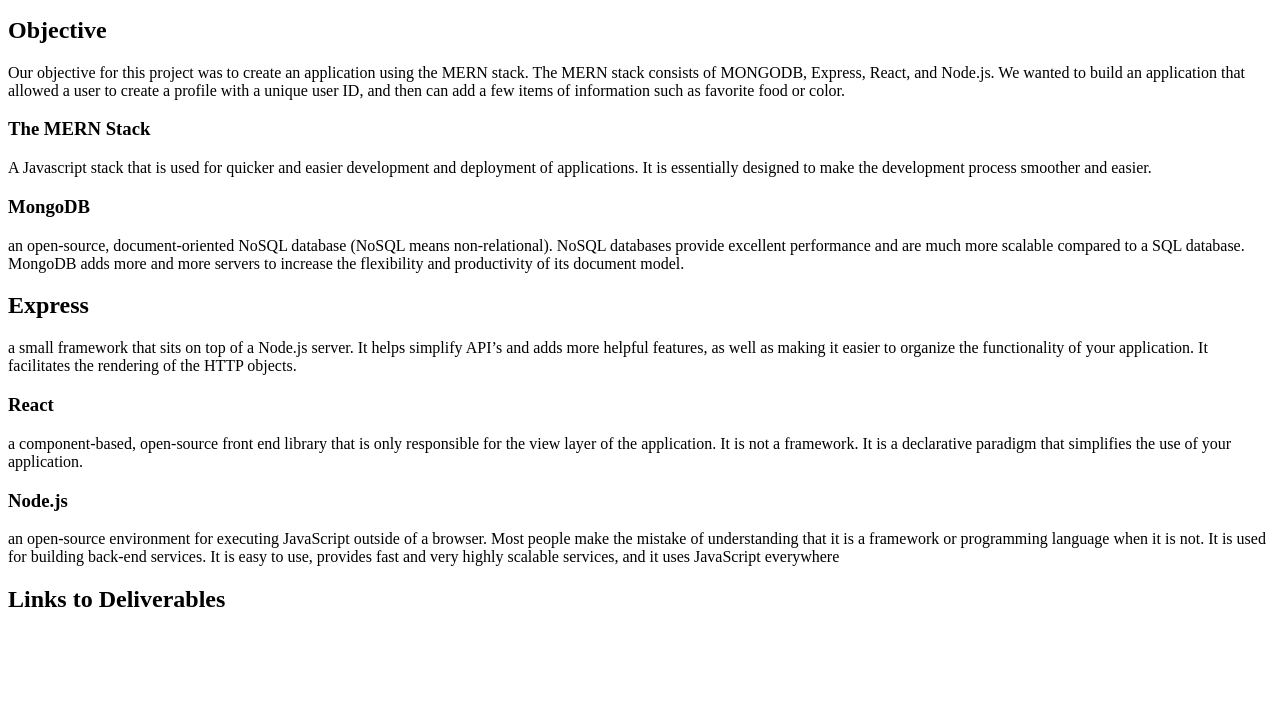
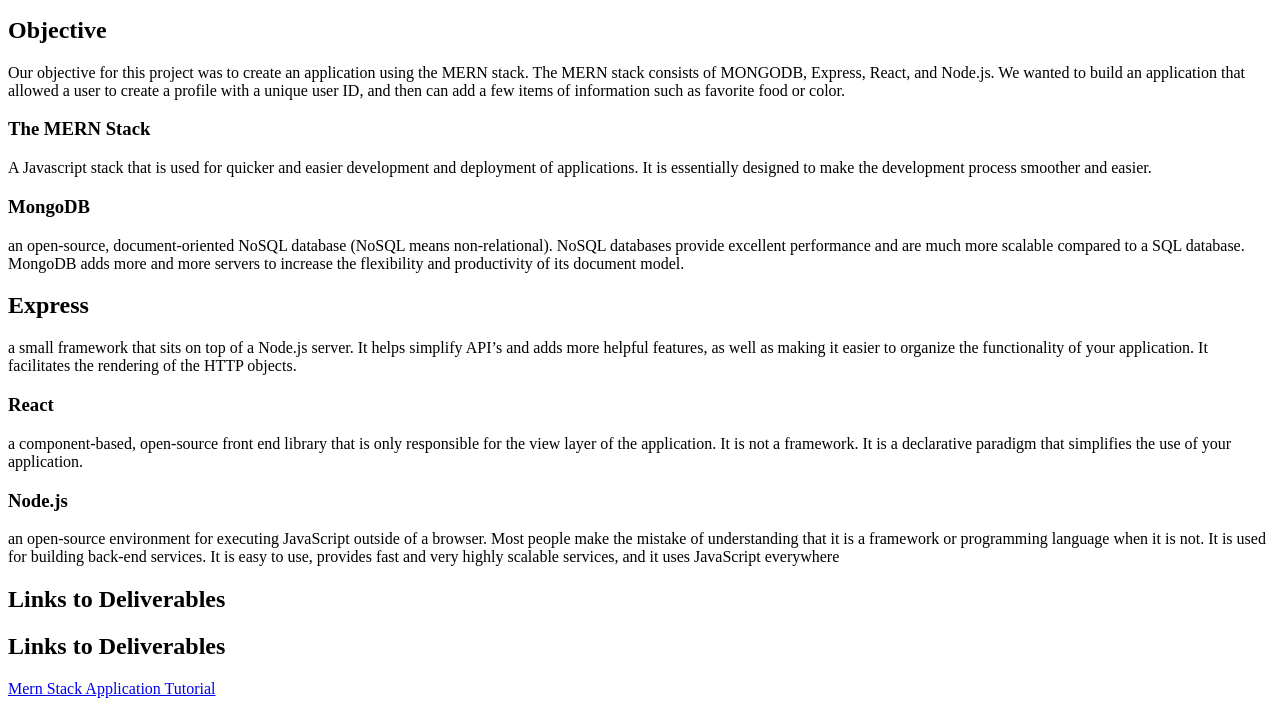
Before and after one commit to cpestana/cpestana-IT115_Final_Project_GROUP1, a plain HTML site: page index.html in a window 1280 px wide. Shown: the part 101-807 px from the top of the page. Drawn offline with Linux system fonts and the light colour scheme.

Commit message:
added tutorial link

```diff
--- a/index.html
+++ b/index.html
@@ -30,6 +30,8 @@
 
 <break>
 <h2>Links to Deliverables</h2>
+<h2>Links to Deliverables</h2>
+<a href="https://docs.google.com/document/d/1e9emPZ4N4iqwAK1RCHZfJR1j10nPhSKbhipirPPLZ3U/edit?usp=sharing">Mern Stack Application Tutorial</a>
 
 </break>
 </body>
```
